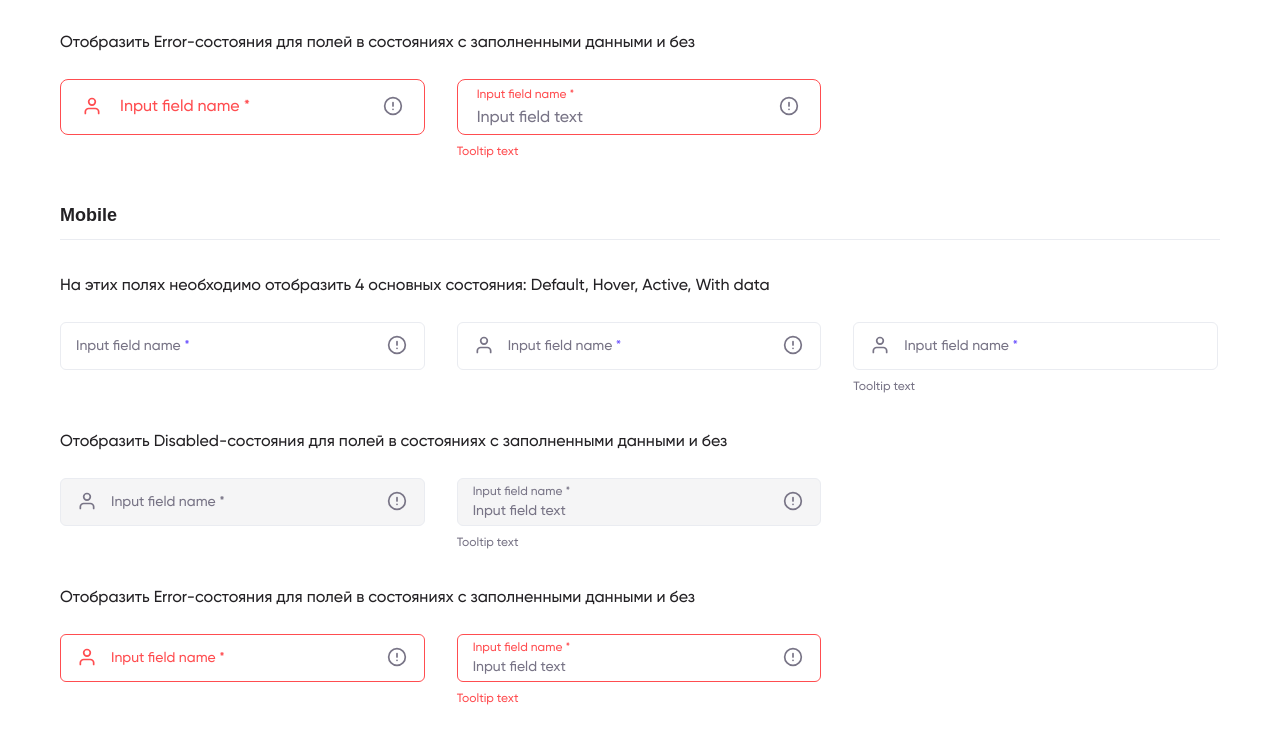
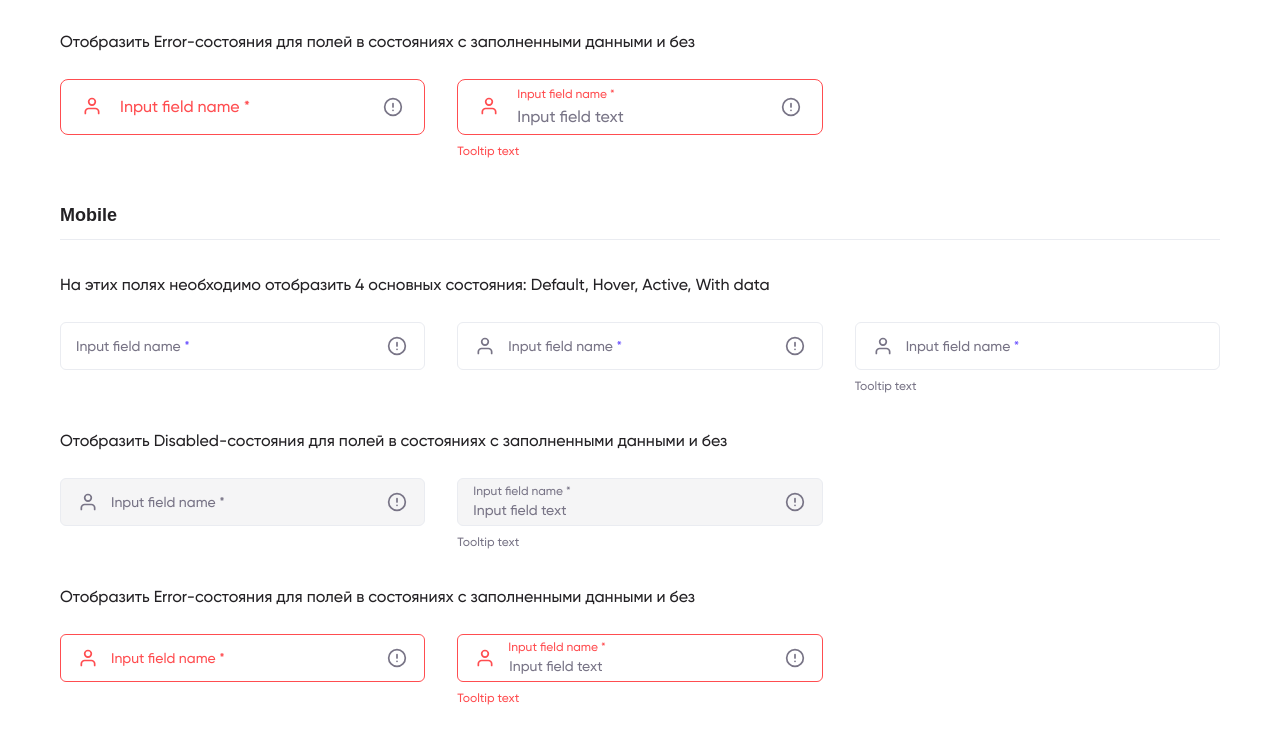
Before and after one commit to muravevnv/surficat-uikit, a plain HTML site: page inputs.html in a window 1280 px wide. Shown: the part 548-1300 px from the top of the page. Drawn offline with Linux system fonts and the light colour scheme; files whose address does not match are found by name; a web font is replaced by a local one.

Commit message:
fix inputs

```diff
--- a/css/components/_inputs.scss
+++ b/css/components/_inputs.scss
@@ -45,20 +45,20 @@
     }
 
     .form__icon {
-      left: 15px;
-      top: 11px;
+      left: 16px;
+      top: 12px;
     }
 
     .form__label {
       left: 16px;
       font-size: 14px;
       line-height: 24px;
-      top: 11px;
+      top: 12px;
     }
 
     .form__icon-info {
       right: 16px;
-      top: 11px;
+      top: 12px;
     }
 
     &.form-control-icon-left {
@@ -84,11 +84,13 @@
 .form__label {
   position: absolute;
   pointer-events: none;
-  top: 17px;
+  top: 15px;
   left: 20px;
   transition: .3s;
   color: var(--grey);
   font-weight: 500;
+  font-size: 16px;
+  line-height: 26px;
 
   span {
     color: var(--primary)
@@ -197,7 +199,7 @@
       padding: 11px 15px;
       font-size: 14px;
       line-height: 24px;
-      min-height: 150px;
+      min-height: 124px;
 
       + .form__label {
         top: 11px;
@@ -239,8 +241,9 @@
   border-radius: 8px;
   color: #787486;
   height: 100%;
-  min-height: 170px;
+  min-height: 144px;
   font-weight: 500;
+  margin-bottom: 0px;
 
   + .form__label {
     top: 14px;
@@ -313,7 +316,7 @@
   width: 24px;
   height: 24px;
   position: absolute;
-  top: 15px;
+  top: 16px;
   right: 20px;
   cursor: pointer;
 
--- a/css/config/_base.scss
+++ b/css/config/_base.scss
@@ -5,6 +5,7 @@
 }
 
 body {
+  box-sizing: border-box;
   margin: 0;
   padding: 0;
   font-family: 'Gilroy', Arial, Helvetica, sans-serif;
@@ -80,16 +81,19 @@ main {
   }
 
   &-segment {
-    // display: grid;
-    // grid-template-columns: repeat(3, 1fr);
-    display: flex;
-    align-items: flex-start;
+    display: grid;
+    grid-template-columns: repeat(3, 1fr);
     gap: 32px;
-    flex-wrap: wrap;
+    width: 100%;
 
-    > div {
-      width: calc(33.3333% - 22px);
-    }
+    // display: flex;
+    // align-items: flex-start;
+
+    // flex-wrap: wrap;
+
+    // > div {
+    //   width: calc(33.3333% - 22px);
+    // }
 
     > h1,h2,h3,h4,h5,p {
       width: calc(33.3333% - 22px);
--- a/inputs.html
+++ b/inputs.html
@@ -107,11 +107,16 @@
                       </svg>
                     </div>
                   </div>
-                  <div class="form-control form-control-icon-right form-control-tooltip">
+                  <div class="form-control form-control-icon-right form-control-icon-left form-control-tooltip">
 
 
                     <input type="text" class="js-form-control form__input is-error is-fill" value="Input field text">
                     <label for="" class="form__label">Input field name <span>*</span></label>
+                    <div class="form__icon">
+                      <svg class="icon icon-24">
+                        <use xlink:href="images/sprite.svg#User-24"></use>
+                      </svg>
+                    </div>
                     <div class="form__icon-info">
                       <svg class="icon icon-24">
                         <use xlink:href="images/sprite.svg#Alert-circle-24"></use>
@@ -211,9 +216,14 @@
                       </svg>
                     </div>
                   </div>
-                  <div class="form-control form-control-m form-control-icon-right form-control-tooltip">
+                  <div class="form-control form-control-m form-control-icon-left form-control-icon-right form-control-tooltip">
                     <input type="text" class="js-form-control form__input is-error is-fill" value="Input field text">
                     <label for="" class="form__label">Input field name <span>*</span></label>
+                    <div class="form__icon">
+                      <svg class="icon icon-24">
+                        <use xlink:href="images/sprite.svg#User-24"></use>
+                      </svg>
+                    </div>
                     <div class="form__icon-info">
                       <svg class="icon icon-24">
                         <use xlink:href="images/sprite.svg#Alert-circle-24"></use>
```
Also changed, not shown: css/main.css, 1 other file.
